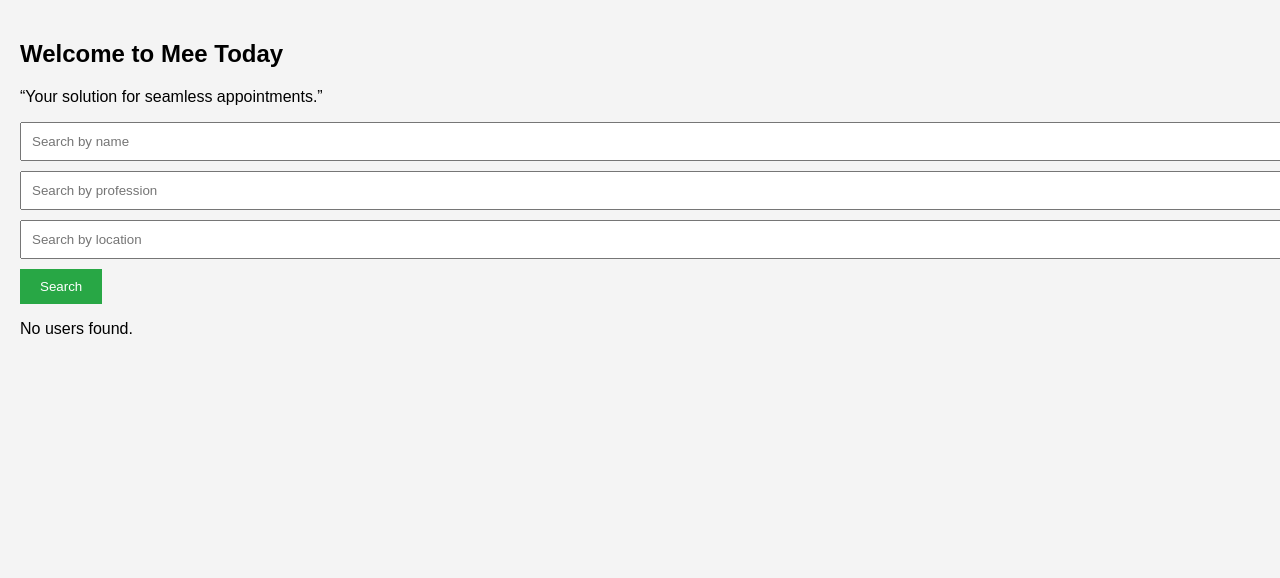
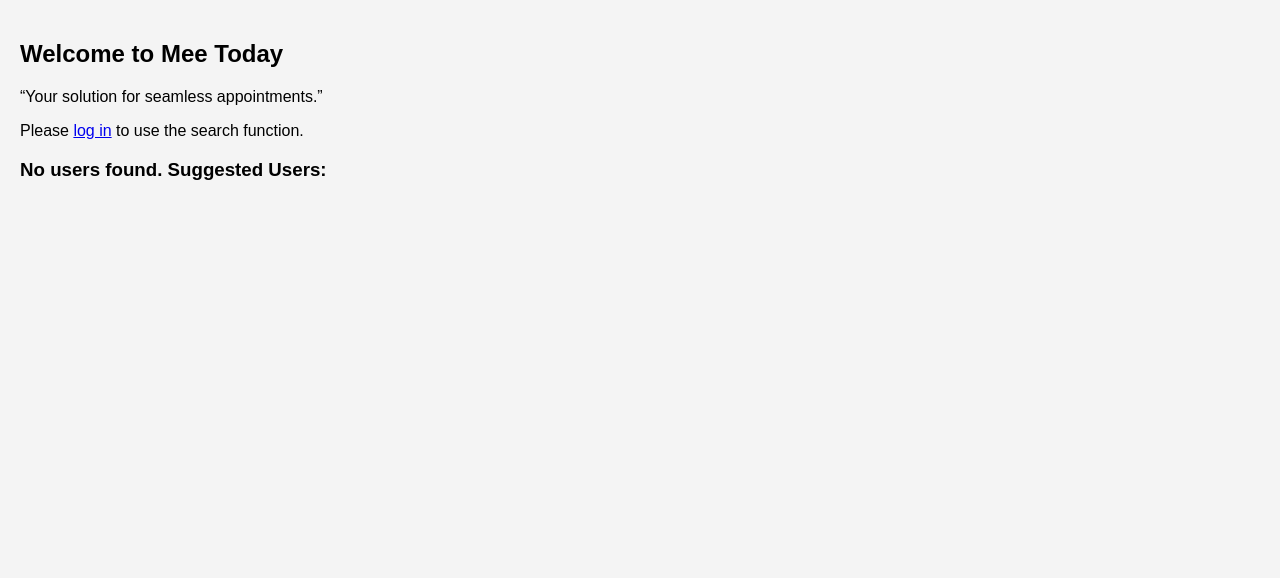
Before and after one commit to davisjabasing/mee_today, a Django app: page / in a window 1280 px wide. Shown: the part 60-638 px from the top of the page. Run offline with Django 5.2, Linux system fonts and the light colour scheme; some libraries are stand-ins or nearby versions.

Commit message:
Your commit message

```diff
--- a/appointments/static/style.css
+++ b/appointments/static/style.css
@@ -176,3 +176,31 @@
         padding: 10px;
     }
 }
+
+
+.user-results {
+    display: flex;
+    justify-content: space-around;
+    flex-wrap: wrap;
+}
+
+.user-box {
+    border: 1px solid #ccc;
+    border-radius: 8px;
+    padding: 15px;
+    width: 150px;
+    text-align: center;
+    background-color: #f9f9f9;
+}
+
+.user-box img {
+    border-radius: 50%;
+    width: 100px;
+    height: 100px;
+    object-fit: cover;
+    margin-bottom: 10px;
+}
+
+.user-box p {
+    margin: 5px 0;
+}
--- a/appointments/templates/home.html
+++ b/appointments/templates/home.html
@@ -1,9 +1,13 @@
 {% extends 'base.html' %}
+{% load static %}  <!-- Load the static tag for static files -->
+
 {% block content %}
     <h2>Welcome to Mee Today</h2>
     <p>“Your solution for seamless appointments.”</p>
 
     <div class="search-bar">
+        <!-- Check if the user is authenticated -->
+        {% if user.is_authenticated %}
             <form method="POST">
                 {% csrf_token %}
                 <input type="text" name="name" placeholder="Search by name">
@@ -11,20 +15,46 @@
                 <input type="text" name="location" placeholder="Search by location">
                 <button type="submit">Search</button>
             </form>
+        {% else %}
+            <p>Please <a href="{% url 'login' %}">log in</a> to use the search function.</p>
+        {% endif %}
     </div>
 
     {% if users %}
         <h3>Search Results</h3>
-        <ul>
+        <div class="user-results">
             {% for user in users %}
-                <li>
+                <div class="user-box">
                     <a href="{% url 'profile' user.user.id %}">
-                        {{ user.user.username }} - {{ user.profession }} - {{ user.location }}
+                        {% if user.photo %}
+                            <img src="{{ user.photo.url }}" alt="{{ user.user.username }}'s photo">
+                        {% else %}
+                            <img src="{% static 'images/default_image.webp' %}" alt="Default photo">
+                        {% endif %}
+                        <p>{{ user.user.username }}</p>
+                        <p>{{ user.profession }}</p>
+                        <p>{{ user.location }}</p>
                     </a>
-                </li>
+                </div>
             {% endfor %}
-        </ul>
+        </div>
     {% else %}
-        <p>No users found.</p>
+        <h3>No users found. Suggested Users:</h3>
+        <div class="user-results">
+            {% for user in suggested_users %}
+                <div class="user-box">
+                    <a href="{% url 'profile' user.user.id %}">
+                        {% if user.photo %}
+                            <img src="{{ user.photo.url }}" alt="{{ user.user.username }}'s photo">
+                        {% else %}
+                            <img src="{% static 'images/default_image.webp' %}" alt="Default photo">
+                        {% endif %}
+                        <p>{{ user.user.username }}</p>
+                        <p>{{ user.profession }}</p>
+                        <p>{{ user.location }}</p>
+                    </a>
+                </div>
+            {% endfor %}
+        </div>
     {% endif %}
 {% endblock %}
--- a/appointments/views.py
+++ b/appointments/views.py
@@ -62,19 +62,37 @@
 
 # Home View (with Search functionality)
 def home_view(request):
-    if request.method == 'POST':
-        search_name = request.POST.get('name')
-        search_profession = request.POST.get('profession')
-        search_location = request.POST.get('location')
+    if request.method == "POST":
+        name = request.POST.get('name')
+        profession = request.POST.get('profession')
+        location = request.POST.get('location')
+
         users = UserProfile.objects.all()
-        if search_name:
-            users = users.filter(user__username__icontains=search_name)
-        if search_profession:
-            users = users.filter(profession__icontains=search_profession)
-        if search_location:
-            users = users.filter(location__icontains=search_location)
-        return render(request, 'home.html', {'users': users})
-    return render(request, 'home.html')
+
+        if name:
+            users = users.filter(user__username__icontains=name)
+        if profession:
+            users = users.filter(profession__icontains=profession)
+        if location:
+            users = users.filter(location__icontains=location)
+
+        # Fetch 2 random users if no results found
+        if not users.exists():
+            all_users = UserProfile.objects.exclude(user=request.user)
+            suggested_users = all_users.order_by('?')[:2]  # Fetch two random users
+
+        else:
+            suggested_users = None  # No suggested users if search results found
+
+    else:
+        users = None
+        suggested_users = None
+
+    context = {
+        'users': users,
+        'suggested_users': suggested_users,
+    }
+    return render(request, 'home.html', context)
 
 # Profile View
 def profile_view(request, user_id):
```
Also changed, not shown: appointments/static/images/default_image.webp (added), db.sqlite3. Lines whose indentation alone changed are shown as unchanged.
